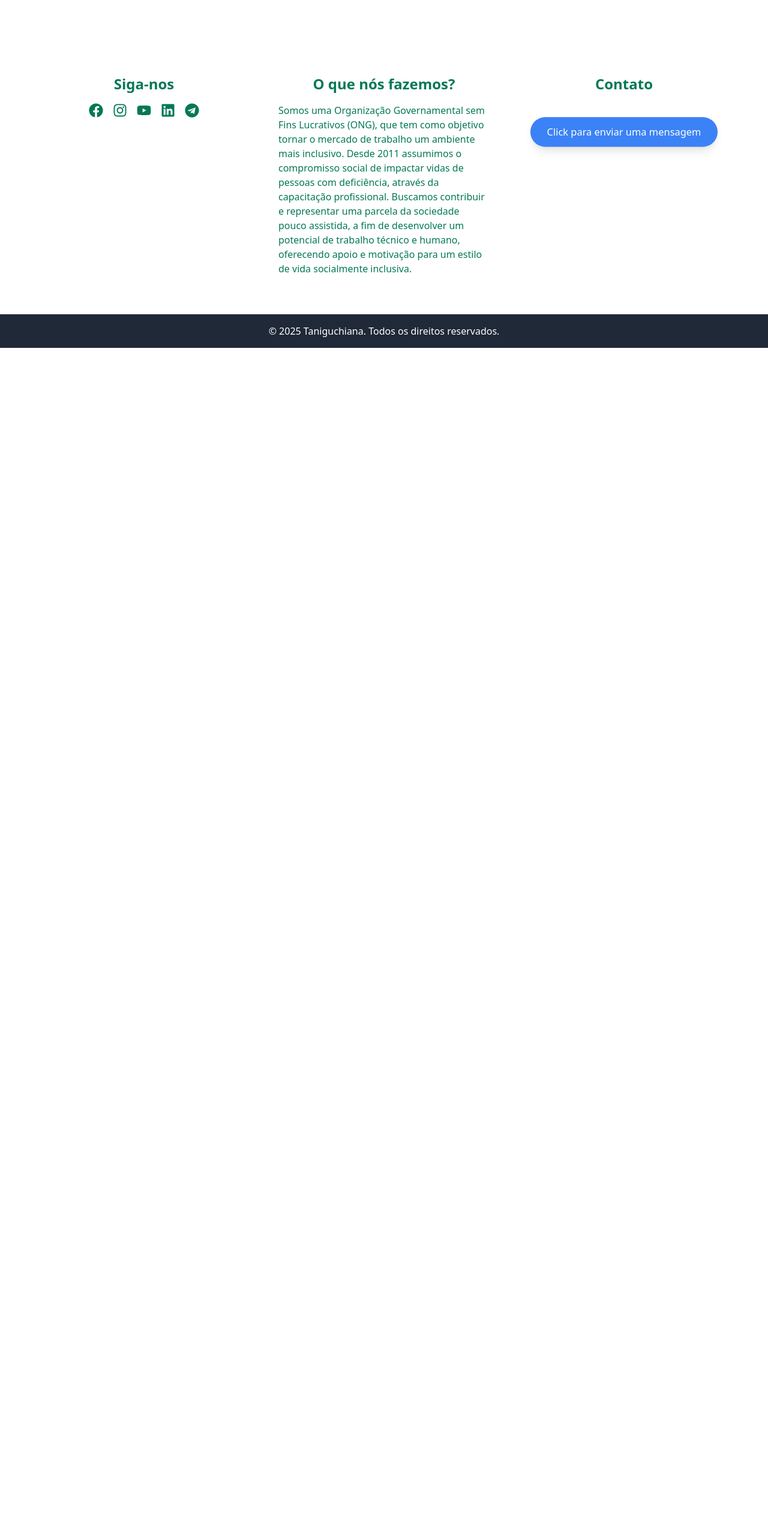
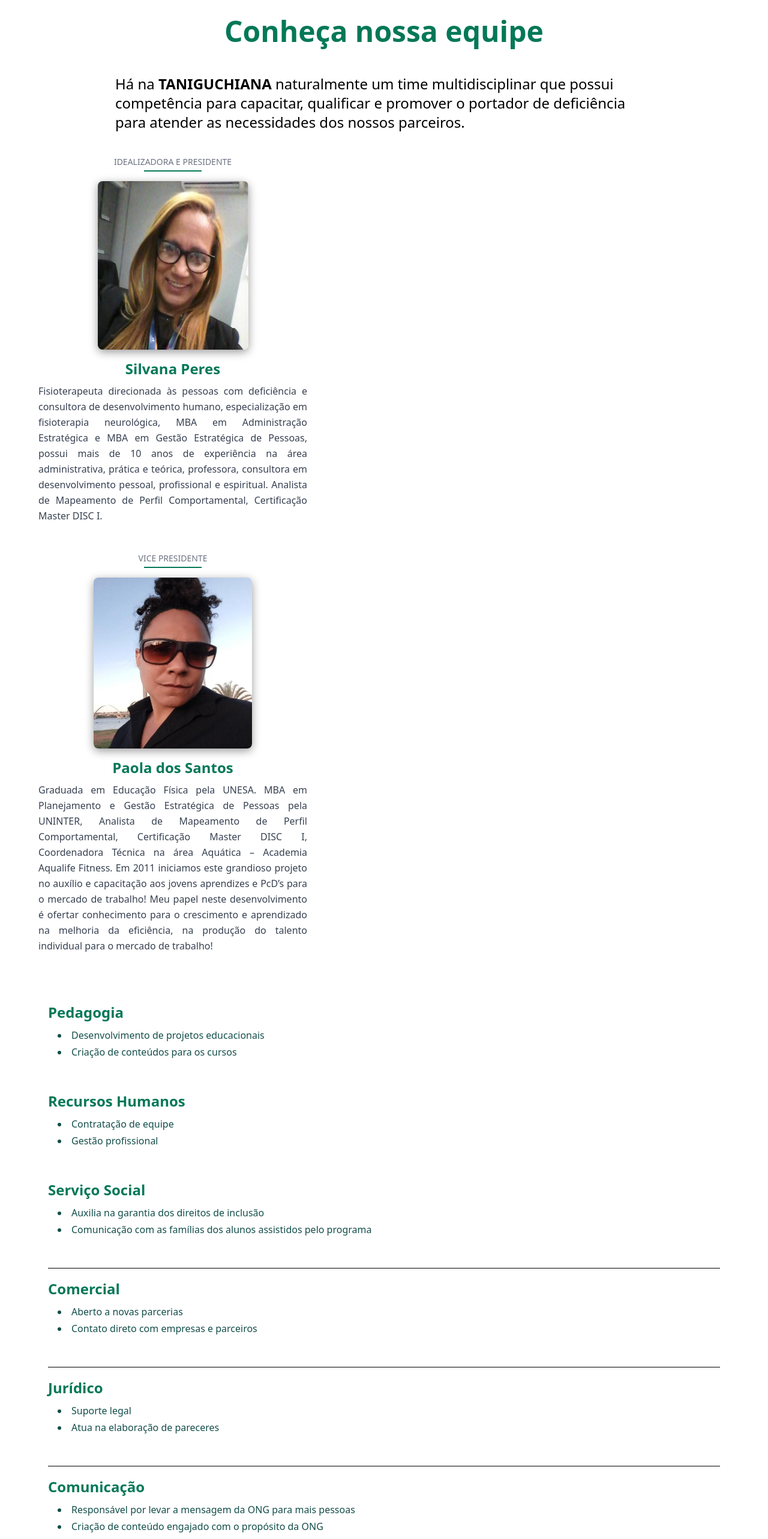
Before and after one commit to FlavioAmorim2/Taniguchiana, a React (Vite) app: page /Team in a window 1280 px wide. Shown: the part 120-2686 px from the top of the page at 60% size. Before the commit the page ends 800 px from the top, so only its background shows below. Built offline with nearby package versions, Linux system fonts and the light colour scheme.

Commit message:
feature team page

```diff
--- a/src/pages/Team/Team.tsx
+++ b/src/pages/Team/Team.tsx
@@ -1,7 +1,139 @@
+import Silvana from "../../assets/ProfileImg/Silvana.png";
+import Paola from "../../assets/ProfileImg/Paola.png";
+import "../../styles/team.css"
+
 const Team: React.FC = () => {
 
     return (
-        <h1>Team</h1>
+      <div className="w-full min-h-screen bg-white flex flex-col items-center justify-start px-4 py-16">
+          <h1 className="text-5xl font-bold text-green-700 mb-12 text-center">
+            Conheça nossa equipe
+          </h1>
+
+          <p className="text-lg md:text-2xl text-teal-900 leading-relaxed max-w-4xl text-left mb-10">
+            Há na <strong className="font-semibold">TANIGUCHIANA</strong> naturalmente um time multidisciplinar que
+            possui competência para capacitar, qualificar e promover o portador de
+            deficiência para atender as necessidades dos nossos parceiros.
+          </p>
+
+
+          <div className="w-full max-w-6xl flex flex-col md:flex-row gap-12 items-start justify-center"> {/* Cards */}
+
+          {/* Card Silvana ------------------------------------------------------- */}
+          <div className="max-w-md flex flex-col items-center text-center">
+              <h4 className="uppercase text-sm text-gray-500 mb-1">Idealizadora e Presidente</h4>
+              <hr className="border-t-2 border-green-700 w-24 mb-4" />
+              <img
+                src={Silvana}
+                alt="Silvana Peres dos Santos"
+                className=" max-w-[90%] h-auto rounded-lg mb-4 team-img"
+              />
+              <h2 className="text-2xl font-bold text-green-700 mb-2">Silvana Peres</h2>
+              <p className="text-justify text-base text-gray-700 leading-relaxed">
+                Fisioterapeuta direcionada às pessoas com deficiência e consultora de desenvolvimento humano,
+                especialização em fisioterapia neurológica, MBA em Administração Estratégica e MBA em Gestão
+                Estratégica de Pessoas, possui mais de 10 anos de experiência na área administrativa, prática e teórica,
+                professora, consultora em desenvolvimento pessoal, profissional e espiritual. Analista de Mapeamento
+                de Perfil Comportamental, Certificação Master DISC I.
+              </p>
+            </div>
+
+            {/* Card Paola -----------------------------------------------------------*/}
+            <div className="max-w-md flex flex-col items-center text-center ">
+              <h4 className="uppercase text-sm text-gray-500 mb-1">Vice Presidente</h4>
+              <hr className="border-t-2  border-green-700 w-24 mb-4" />
+              <img
+                src={Paola}
+                alt="Paola dos Santos Olimpio de Souza"
+                className="max-w-[90%] h-auto rounded-lg mb-4 team-img"
+              />
+              <h2 className="text-2xl font-bold text-green-700 mb-2">Paola dos Santos</h2>
+              <p className="text-justify text-base text-gray-700 leading-relaxed">
+                Graduada em Educação Física pela UNESA. MBA em Planejamento e Gestão Estratégica de Pessoas pela UNINTER,
+                Analista de Mapeamento de Perfil Comportamental, Certificação Master DISC I, Coordenadora Técnica na área Aquática – Academia Aqualife Fitness.
+                Em 2011 iniciamos este grandioso projeto no auxílio e capacitação aos jovens aprendizes e PcD’s para o mercado de trabalho!
+                Meu papel neste desenvolvimento é ofertar conhecimento para o crescimento e aprendizado na melhoria da eficiência,
+                na produção do talento individual para o mercado de trabalho!
+              </p>
+            </div>
+        </div>
+
+        <section className="team-list w-full max-w-6xl mt-20 grid grid-cols-1 md:grid-cols-3 gap-12 px-4">
+
+          <div>
+            <h3 >Pedagogia</h3>
+            <ul >
+              <li>Desenvolvimento de projetos educacionais</li>
+              <li>Criação de conteúdos para os cursos</li>
+            </ul>
+          </div>
+
+          <div>
+            <h3>Recursos Humanos</h3>
+            <ul>
+              <li>Contratação de equipe</li>
+              <li>Gestão profissional</li>
+            </ul>
+          </div>
+
+          <div>
+            <h3>Serviço Social</h3>
+            <ul>
+              <li>Auxilia na garantia dos direitos de inclusão</li>
+              <li>Comunicação com as famílias dos alunos assistidos pelo programa</li>
+            </ul>
+          </div>
+
+          <div className="border-t border-black pt-4">
+            <h3>Comercial</h3>
+            <ul>
+              <li>Aberto a novas parcerias</li>
+              <li>Contato direto com empresas e parceiros</li>
+            </ul>
+          </div>
+
+          <div className="border-t border-black pt-4">
+            <h3>Jurídico</h3>
+            <ul>
+              <li>Suporte legal</li>
+              <li>Atua na elaboração de pareceres</li>
+            </ul>
+          </div>
+
+          <div className="border-t border-black pt-4">
+            <h3>Comunicação</h3>
+            <ul>
+              <li>Responsável por levar a mensagem da ONG para mais pessoas</li>
+              <li>Criação de conteúdo engajado com o propósito da ONG</li>
+            </ul>
+          </div>
+
+          <div className="border-t border-black pt-4">
+            <h3>Tecnologia</h3>
+            <ul>
+              <li>Infraestrutura e suporte</li>
+              <li>Time de desenvolvimento</li>
+            </ul>
+          </div>
+
+          <div className="border-t border-black pt-4">
+            <h3>Contabilidade</h3>
+            <ul>
+              <li>Gestão de recursos e contas a pagar</li>
+              <li>Cumprimento de obrigatoriedades fiscais</li>
+            </ul>
+          </div>
+
+          <div className="border-t border-black pt-4">
+            <h3>Administração</h3>
+            <ul>
+              <li>O fracasso vem pela falta de planejamento</li>
+              <li>Ser administrador é dominar o mundo !</li>
+            </ul>
+          </div>
+        </section>
+
+      </div>
     );
   };
 
--- a/src/pages/homePage/HeroSection.tsx
+++ b/src/pages/homePage/HeroSection.tsx
@@ -13,11 +13,11 @@ const HeroSection = () => {
       <div className="absolute inset-0 bg-black opacity-50"></div>
 
       <div className="relative z-10 text-center" style={{ top: "-10%", transform: "translateY(-30%)" }}>
-        <h1 className="text-4xl font-bold uppercase text-white-700">
+        <h1 className="text-6xl font-bold uppercase text-white-700">
           Educação sem barreiras.
         </h1>
 
-        <p className="text-2xl mb-6 font-bold pt-1">
+        <p className="text-3xl mb-6 font-bold pt-1">
           Aprenda, cresça e transforme seu futuro
         </p>
 
--- a/src/styles/navigation.css
+++ b/src/styles/navigation.css
@@ -1,6 +1,6 @@
 
 .navbar-logo {
-  width: 6rem;
+  width: 7rem;
   height: auto;
 }
 
--- /dev/null
+++ b/src/styles/team.css
@@ -0,0 +1,33 @@
+
+.team-img {
+  /* Sombra ao redor da imagem sempre visível */
+  box-shadow: 0 4px 15px rgba(0, 2, 5, 0.4);
+  /* Transição suave para hover */
+  transition: transform 0.3s ease, box-shadow 0.3s ease;
+  /* Garante proporção correta */
+  display: block;
+  }
+
+  .team-img:hover {
+    transform: scale(1.05);
+    box-shadow: 0 8px 20px rgba(0, 0, 0, 0.3);
+  }
+
+  .team-list ul {
+    list-style-type: disc;
+    list-style-position: inside;
+    margin: 0;
+    padding-left: 1rem;
+  }
+
+  .team-list li {
+    color: #134e4a;
+    margin-bottom: 0.25rem;
+  }
+
+  .team-list h3 {
+    font-size: 1.5rem;
+    font-weight: 600;
+    color: #047857;
+    margin-bottom: 0.5rem;
+  }
```
Also changed, not shown: src/main.tsx (+7 -7 lines), src/assets/ProfileImg/Paola.png (added), src/assets/ProfileImg/Silvana.png (added).
